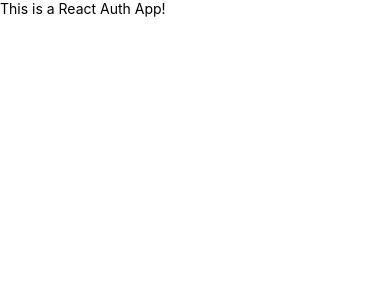
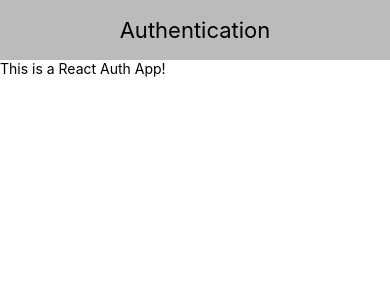
Before and after one commit to wadeem/react-auth-firebase, a React Native app: screen / in a window 390 px wide. Shown: the top 300 px of the page. Built offline with nearby package versions, Linux system fonts and the light colour scheme.

Commit message:
folder import strategy

```diff
--- a/index.js
+++ b/index.js
@@ -1,4 +1,4 @@
 import {AppRegistry} from "react-native";
-import App from "./src/App.js";
+import App from "./src/App";
 
 AppRegistry.registerComponent("reactNativeAuth", () => App);
--- a/src/App.js
+++ b/src/App.js
@@ -1,10 +1,12 @@
 import React, {Component} from "react";
 import {Text, View} from "react-native";
+import {Header} from "./components/common";
 
 export default class App extends Component {
 
     render() {
         return <View>
+            <Header headerText={"Authentication"}/>
             <Text>This is a React Auth App!</Text>
         </View>
     };
--- /dev/null
+++ b/src/components/common/button.js
@@ -0,0 +1,39 @@
+import React from "react";
+import {Text, TouchableOpacity} from "react-native";
+
+const Button = function ({handler, children}) {
+
+    const {buttonStyle, textStyle} = style;
+
+    return <TouchableOpacity
+        onPress={handler}
+        style={buttonStyle}>
+        <Text style={textStyle}> {children} </Text>
+    </TouchableOpacity>
+
+};
+
+export {Button};
+
+const style = {
+
+    textStyle: {
+        fontWeight: "600",
+        color: "#007aff",
+        fontSize: 16,
+        alignSelf: "center",
+        paddingTop: 10,
+        paddingBottom: 10
+    },
+
+    buttonStyle: {
+        flex: 1,
+        borderColor: "#007aff",
+        borderRadius: 5,
+        borderWidth: 1,
+        alignSelf: "stretch",
+        backgroundColor: "#fff",
+        marginLeft: 5,
+        marginRight: 5
+    }
+};
--- /dev/null
+++ b/src/components/common/card-section.js
@@ -0,0 +1,27 @@
+import React from "react";
+import {View} from "react-native";
+
+const CardSection = function (props) {
+
+    const {containerStyle} = styles;
+
+    return <View style={containerStyle}>
+        {props.children}
+    </View>
+};
+
+const styles = {
+
+    containerStyle: {
+        borderWidthBottom:2,
+        justifyContent:"flex-start",
+        backgroundColor:"#fff",
+        flexDirection:"row",
+        padding:5,
+        position:"relative",
+        borderColor:"#888"
+    }
+
+};
+
+export {CardSection};
--- /dev/null
+++ b/src/components/common/card.js
@@ -0,0 +1,27 @@
+import React from "react";
+import {View} from "react-native";
+
+const Card = function(props) {
+    return <View style={styles.containerStyle}>{props.children}</View>
+};
+
+export {Card};
+
+const styles = {
+
+    containerStyle:{
+        borderWidth:1,
+        borderRadius:2,
+        borderColor:"#ddd",
+        borderBottomWidth:0,
+        shadowColor:"#000",
+        shadowOffset:{width:0,height:2},
+        shadowRadius:2,
+        shadowOpacity:0.2,
+        elevation:2,
+        marginLeft:5,
+        marginRight:5,
+        marginTop:10
+    }
+
+};
--- /dev/null
+++ b/src/components/common/header.js
@@ -0,0 +1,25 @@
+import React from "react";
+import {Text, View} from "react-native";
+
+const Header = function ({headerText}) {
+
+    const {textStyle, viewStyle} = styles;
+
+    return <View style={viewStyle}>
+        <Text style={textStyle}>{headerText}</Text>
+    </View>
+};
+
+const styles = {
+    textStyle: {
+        fontSize: 22
+    },
+    viewStyle: {
+        height: 60,
+        justifyContent: "center",
+        alignItems: "center",
+        backgroundColor: "#bbb"
+    }
+};
+
+export {Header};
--- /dev/null
+++ b/src/components/common/index.js
@@ -0,0 +1,4 @@
+export * from "./button.js";
+export * from "./card.js";
+export * from "./card-section.js";
+export * from "./header.js";
```
